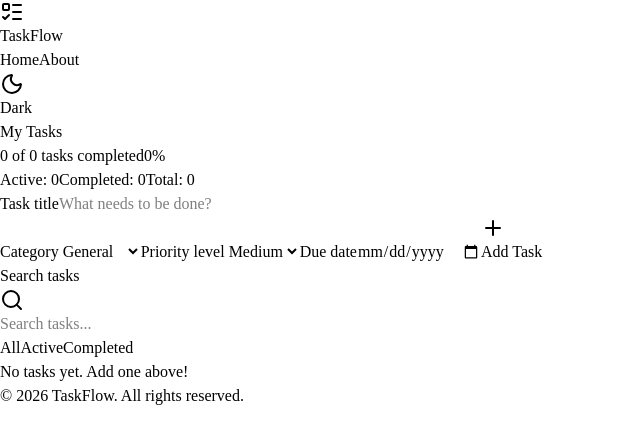
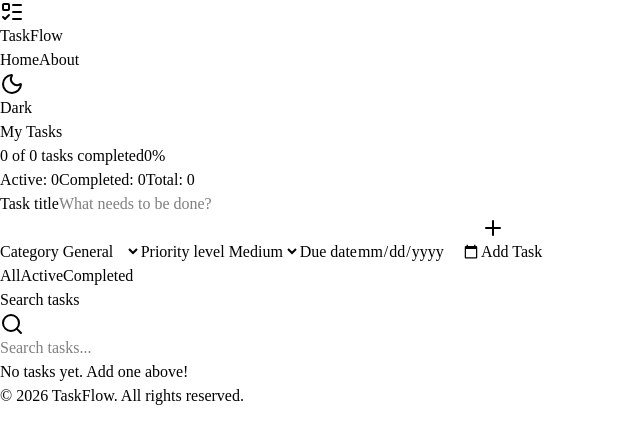
Before and after one commit to sieve-dev-sudo/taskflow-frontend, a React (Vite) app: page / in a window 1280 px wide. Shown: the top 444 px of the page, without its empty margins (0-640 px from the left). Built offline with nearby package versions, Linux system fonts and the light colour scheme.

Commit message:
style: combine filter and search into a single row

```diff
--- a/src/pages/Home.jsx
+++ b/src/pages/Home.jsx
@@ -27,10 +27,12 @@ function Home() {
         My Tasks
       </h2>
       <StatsDashboard tasks={tasks} />
-      <div className="p-5 border border-slate-200 dark:border-slate-700 rounded-xl bg-white dark:bg-slate-800 shadow-sm">
+      <div className="p-5 border border-slate-200 dark:border-slate-700 rounded-xl bg-white dark:bg-slate-800 shadow-sm space-y-4">
         <TaskForm />
-        <SearchBar value={searchQuery} onChange={setSearchQuery} />
-        <TaskFilter activeFilter={filter} onFilterChange={setFilter} />
+        <div className="flex flex-col sm:flex-row gap-3 sm:items-center">
+          <TaskFilter activeFilter={filter} onFilterChange={setFilter} />
+          <SearchBar value={searchQuery} onChange={setSearchQuery} />
+        </div>
       </div>
       <TaskList tasks={filteredTasks} />
     </div>
```
